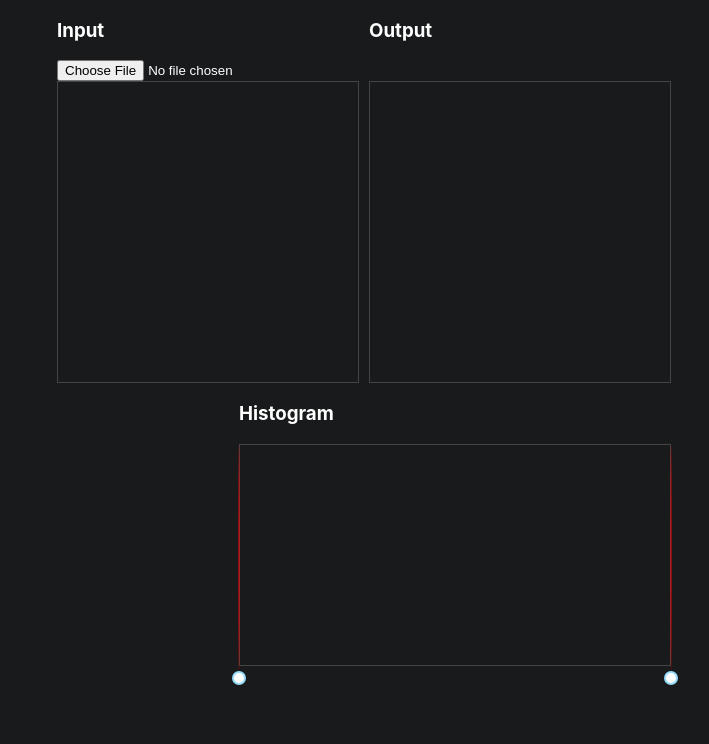
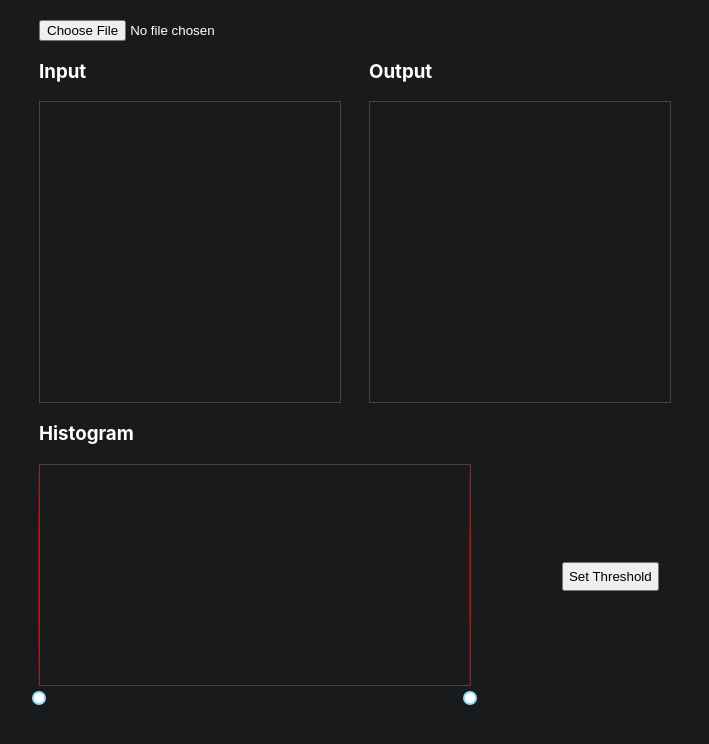
Before and after one commit to au5ton/COSC4372, a Next.js app: page / in a window 1280 px wide. Shown: the top 744 px of the page, without its empty margins (276-985 px from the left). Built offline with nearby package versions, Linux system fonts and the light colour scheme.

Commit message:
implement image threshold generation

```diff
--- a/pages/index.tsx
+++ b/pages/index.tsx
@@ -11,6 +11,7 @@ export default function Home() {
   const [file, setFile] = useState<File | null>(null);
   const inputCanvasRef = useRef<HTMLCanvasElement>(null);
   const outputCanvasRef = useRef<HTMLCanvasElement>(null);
+  const thresholdCanvas = useRef<HTMLCanvasElement>(null);
   const photon = usePhoton();
 
   const [threshold, setThreshold] = useState({one: 1, two: 255});
@@ -199,6 +200,28 @@ export default function Home() {
     }
   }
 
+  const generateImageThreshold = (e: any) => {
+    let img = document.getElementById("gs__image") as HTMLImageElement;
+    if (outputCanvasRef.current) {
+      let ctx = outputCanvasRef.current.getContext("2d");
+
+      var w = img.width,
+          h = img.height;
+      if (ctx) {
+        ctx.drawImage(img, 0, 0, w, h);
+        var d = ctx.getImageData(0, 0, w, h);
+
+        for (var i=0; i<d.data.length; i+=4) { // 4 is for RGBA channels
+          // R=G=B=R>T?255:0
+          d.data[i] = d.data[i+1] = d.data[i+2] = d.data[i+1] > threshold.two ? 255 : 0;
+        }
+
+        ctx.putImageData(d, 0, 0);
+      }
+    }
+
+  }
+
   return (
     <div className={styles.container}>
       <Head>
@@ -208,9 +231,14 @@ export default function Home() {
       </Head>
 
       <main className={styles.main}>
+          <input className={styles.inputBtn}
+          type="file"
+          accept="image/*"
+          onChange={handleChange} />
+
           <div className={styles.input}>
             <h3>Input</h3>
-            <input type="file" accept="image/*" onChange={handleChange} />
+
             <canvas id="original" className={styles.canvas} ref={inputCanvasRef} width="300" height="300"></canvas>
           </div>
 
@@ -223,6 +251,7 @@ export default function Home() {
 
           <div id="histogram" className={styles.histogram}>
             <h3>Histogram</h3>
+            <div className={styles.content}>
               <div className="canvasArea">
                 <canvas id="canvasHistogram"
                 className={styles.canvas}
@@ -238,6 +267,7 @@ export default function Home() {
                   onChange={(value) => setThreshold({ one: value[0], two: value[1] })}
                   />
                   <Range
+                  className="thumbs"
                   min={1}
                   max={255}
                   defaultValue={[threshold.one, threshold.two]}
@@ -246,6 +276,14 @@ export default function Home() {
                   />
                 </div>
               </div>
+
+              <button id="set-threshold"
+              onClick={generateImageThreshold}>Set Threshold</button>
+            </div>
+
+            </div>
+            <div id="thresholdCanvas">
+            <canvas id="thresh__canvas" ref={thresholdCanvas}></canvas>
           </div>
       </main>
     </div>
--- a/styles/Home.module.css
+++ b/styles/Home.module.css
@@ -7,29 +7,36 @@
 
 .main {
   grid-template:
+    'btn btn'
     'in out'
     'histo histo';
   column-gap: 10px;
-  width: max-content;
-}
-
-.output {
-  grid-area: out;
-  height: 100%;
-}
-.output canvas {
-  align-self: end;
+  min-width: 650px;
+  width: 50%;
+  padding: 20px 0px;
 }
 
 .input {
   grid-area: in;
 }
 
+.inputBtn {
+  grid-area: btn;
+}
+
+.output {
+  grid-area: out;
+}
 
 .histogram {
   grid-area: histo;
-  justify-self: end;
 }
+
+.histogram .content {
+  display: grid;
+  grid-template: 'graph btn';
+}
+
 
 .canvas {
   border: 1px solid #444;
--- a/styles/globals.css
+++ b/styles/globals.css
@@ -7,6 +7,15 @@ body {
   background-color: #181a1b;
   color: white;
   height: 100%;
+  }
+
+  #__next {
+    width: 100%;
+  }
+
+  #__next > div {
+    display: flex;
+    justify-content: center;
   }
 
 body {
@@ -25,35 +34,22 @@ a {
 
 #histogram .canvasArea {
   position: relative;
+  max-width: max-content;
 }
 
   .threshold {
     position: absolute;
     top: 1px;
     height: 100%;
-    width: 100%;
+    width: calc(100% - 1px);
   }
 
-  /*.threshold > div {
-    width: calc(100% - 1px) !important;
-  }
-
-  .threshold > div:first-child,
-  .threshold > div:first-child div {
+  .rc-slider {
     height: 100% !important;
   }
 
-  .slider {
-    height: 100%;
-    display: flex;
-    flex-direction: column;
-    justify-content: center;
-    align-items: center;
-    width: max-content;
-  }*/
-
-  .rc-slider {
-    height: 100% !important;
+  .rc-slider.thumbs {
+    height: max-content !important;
   }
 
   .rc-slider-rail, .rc-slider-track {
@@ -66,3 +62,16 @@ a {
     width: 1px;
     border: none;
   }
+
+  .rc-slider-handle:active {
+    border: none !important;
+    box-shadow: none !important;
+  }
+
+  #set-threshold {
+    height: max-content;
+    width: max-content;
+    padding: 5px;
+    justify-self: center;
+    align-self: center;
+  }
```
Lines whose indentation alone changed are shown as unchanged.
